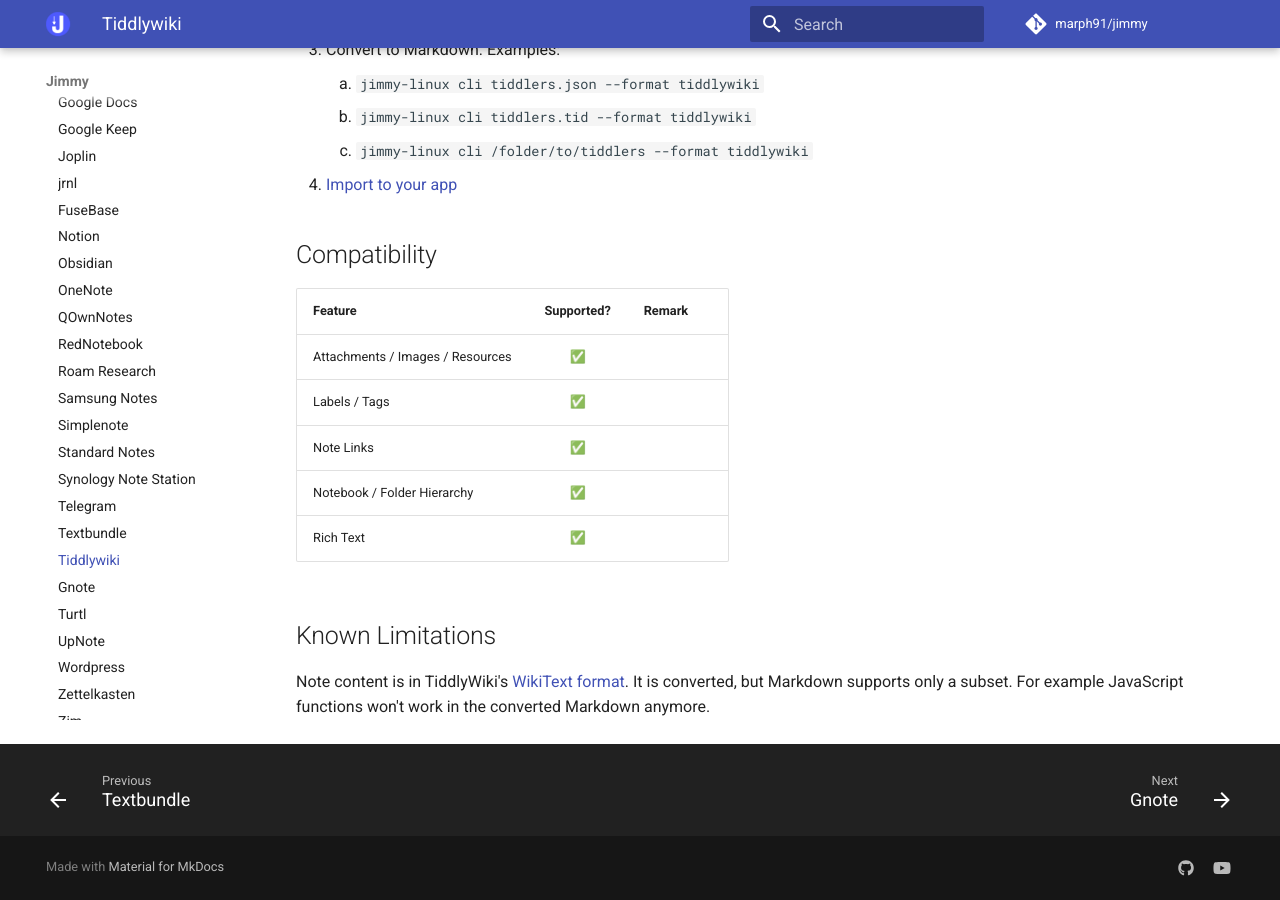
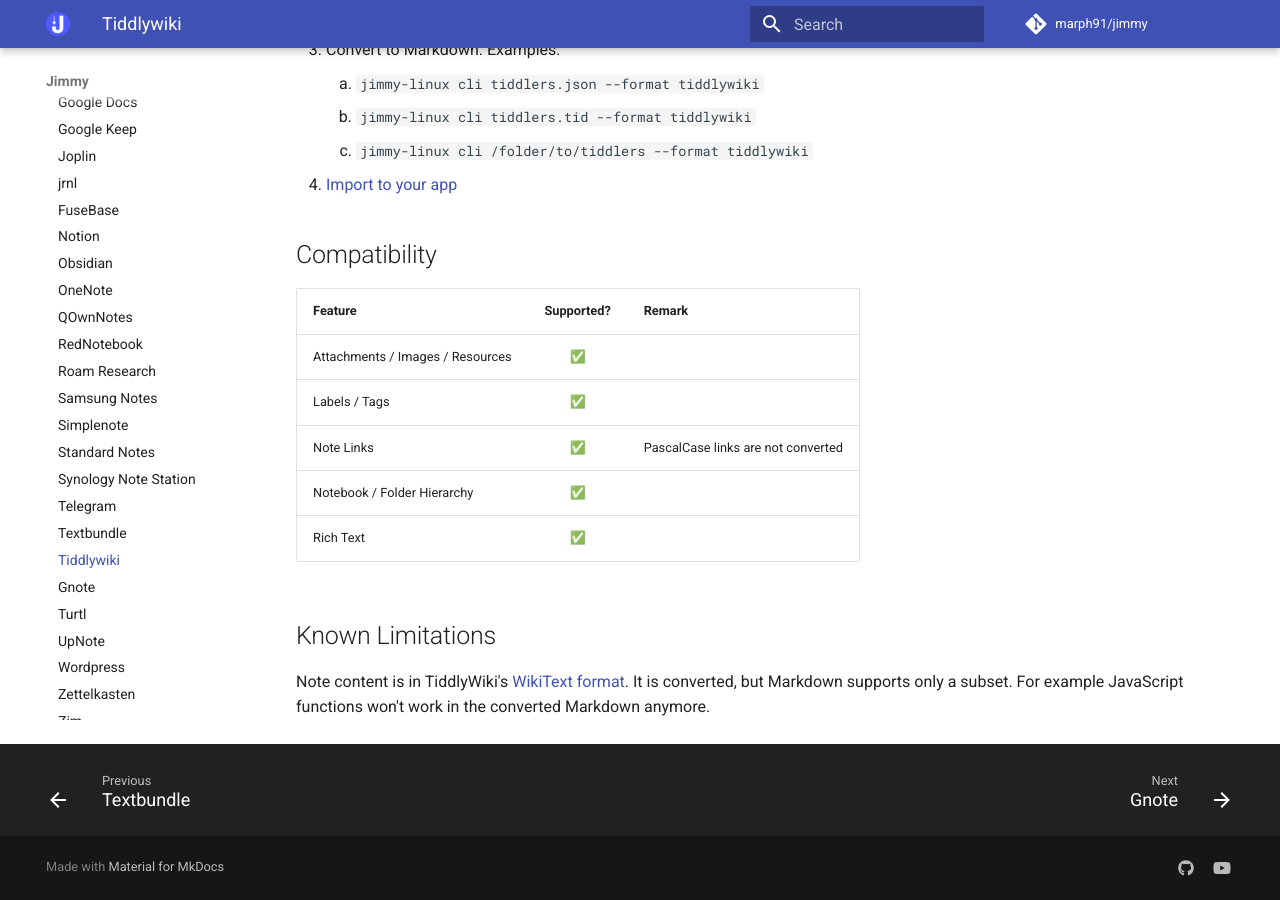
Before and after one commit to marph91/jimmy, an MkDocs documentation site: the page built from docs/formats/tiddlywiki.md, in a window 1280 px wide and 900 px high, scrolled down 518 px. Built offline with MkDocs 1.6.1 and Material for MkDocs 9.7.7, drawn with Linux system fonts in a browser that asks for light colours; comment, search, counter and statistics services are not loaded.

```diff
--- a/docs/formats/tiddlywiki.md
+++ b/docs/formats/tiddlywiki.md
@@ -27,7 +27,7 @@
 | --- | :---: | --- |
 | Attachments / Images / Resources | ✅ | |
 | Labels / Tags | ✅ | |
-| Note Links | ✅ | |
+| Note Links | ✅ | PascalCase links are not converted |
 | Notebook / Folder Hierarchy | ✅ | |
 | Rich Text | ✅ | |
 
```
